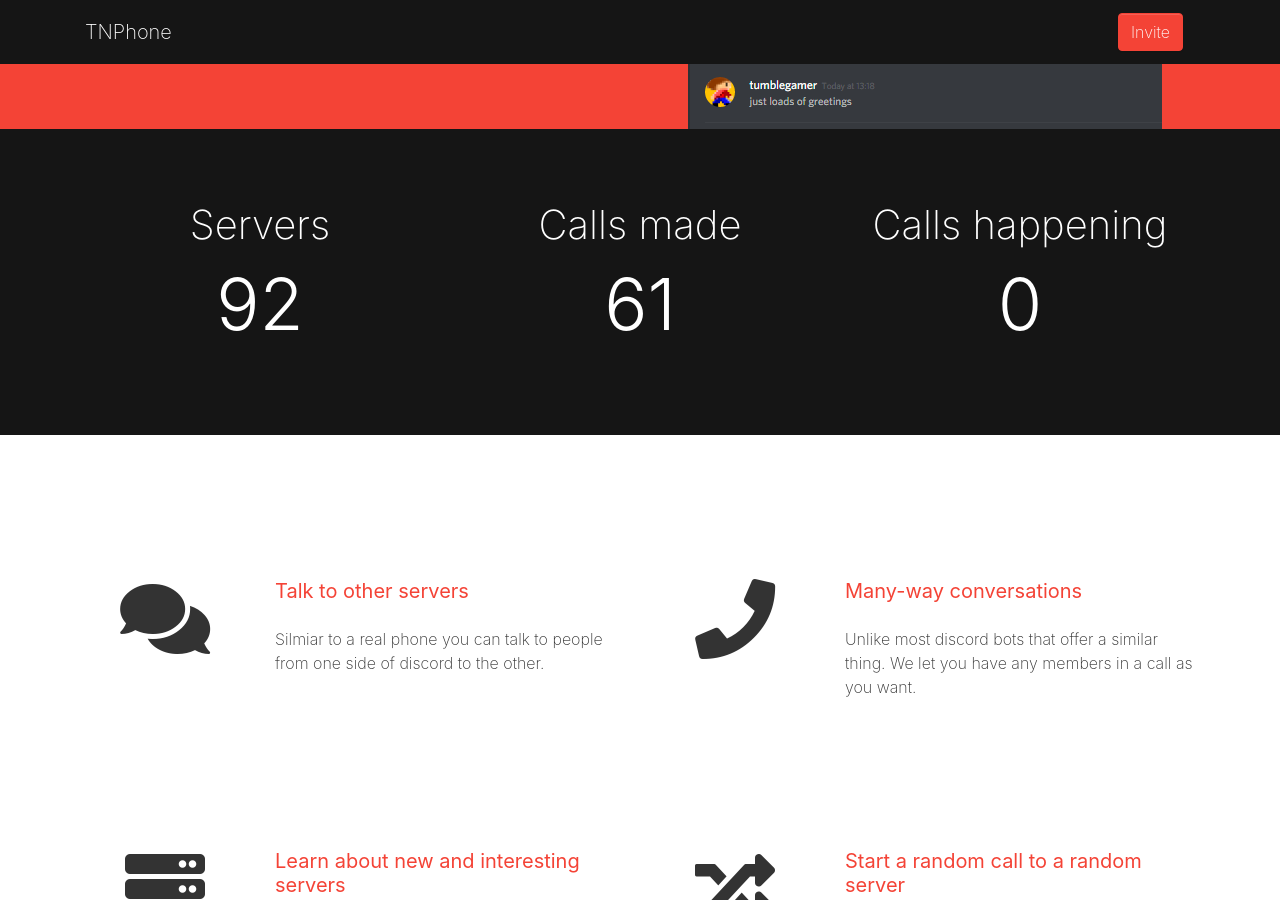
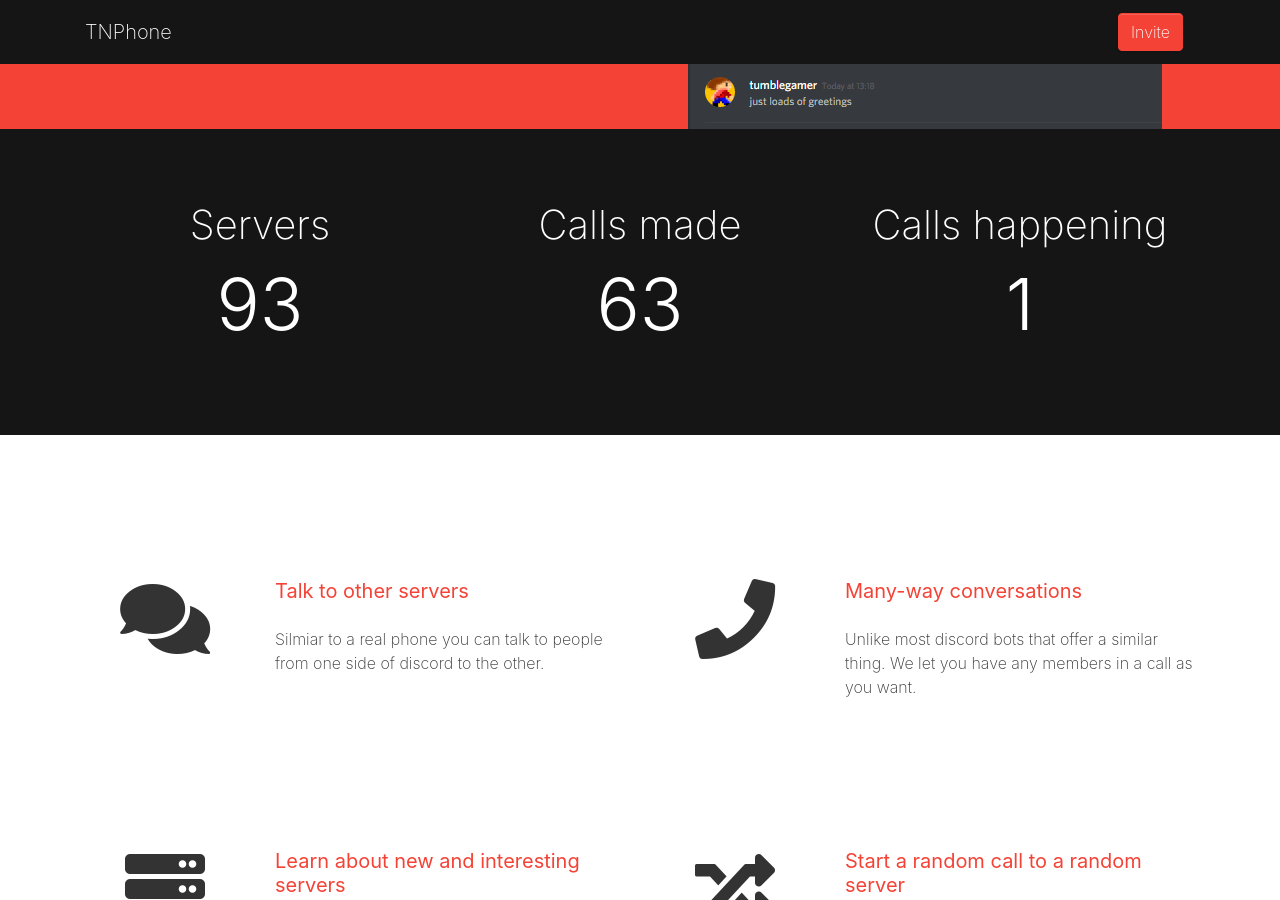
Before and after one commit to tumblenet/tnphone.tumblenet.ga, a Jekyll site: the page built from index.html, in a window 1280 px wide and 900 px high, scrolled down 443 px. Built offline with Jekyll 4.4.1, drawn with Linux system fonts in a browser that asks for light colours; nearby versions of some CDN libraries.

Commit message:
Update Phones feed

```diff
--- a/_data/phones.json
+++ b/_data/phones.json
@@ -1,5 +1,5 @@
 {
-	"callsMade": 61,
-	"servers": 92,
-	"currentCalls": 0
+	"callsMade": 63,
+	"servers": 93,
+	"currentCalls": 1
 }
```
